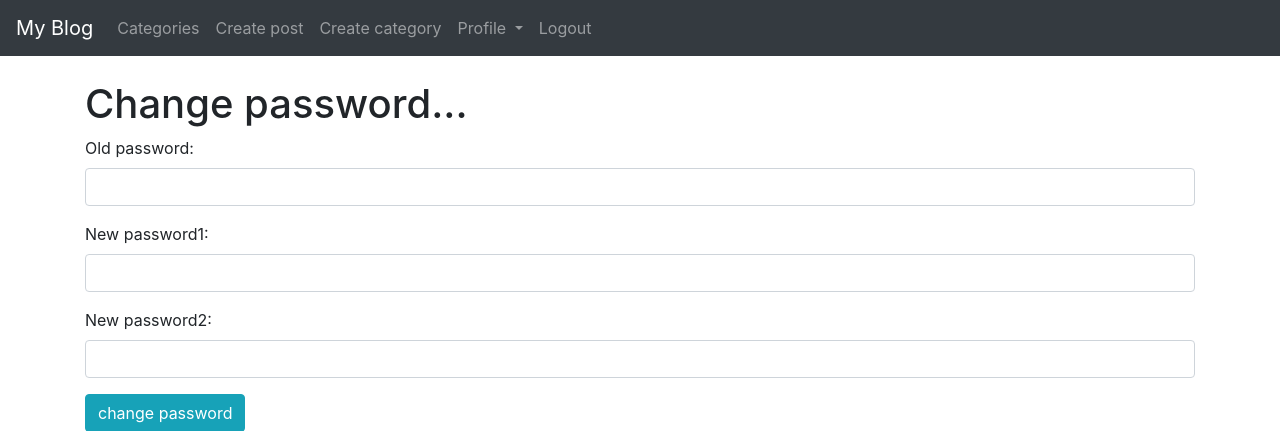
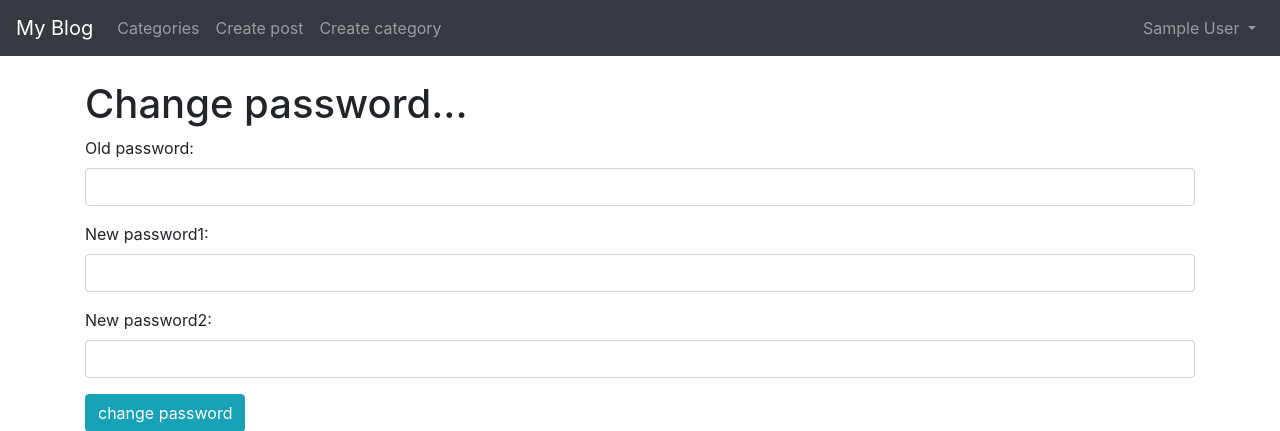
Before and after one commit to mfarjami/Django-blog, a Django app: page /account/password/ in a window 1280 px wide. Shown: the top 431 px of the page. Run offline with Django 3.2, Linux system fonts and the light colour scheme; the visitor is signed in with stand-in values (Sample User, id 1); some libraries are stand-ins or nearby versions.

Commit message:
Update username to navbar

```diff
--- a/crm1/blog/templates/blog/list.html
+++ b/crm1/blog/templates/blog/list.html
@@ -51,11 +51,29 @@
 				<a class="nav-link" href="{% url 'blog:category' %}">Create category</a>
 			</li>
 
+
+
+
+			{% else %}
+
+			<li class="nav-item">
+				<a class="nav-link" href="{% url 'account:register' %}">Register</a>
+			</li>
+			<li class="nav-item">
+				<a class="nav-link" href="{% url 'login' %}">Login</a>
+			</li>
+			{% endif %}
+
+
+		</ul>
+{% if user.is_authenticated %}
+		<ul class="navbar-nav ml-auto">
 			<li class="nav-item dropdown">
 				<a class="nav-link dropdown-toggle" href="#" id="navbarDropdown" role="button" data-toggle="dropdown" aria-haspopup="true" aria-expanded="false">
-					Profile
+					{{ user.first_name }}
+					{{ user.last_name }}
 				</a>
-			  <ul class="dropdown-menu" aria-labelledby="navbarDropdown">
+			  <ul class="dropdown-menu dropdown-menu-right" aria-labelledby="navbarDropdown">
 				<li><a class="dropdown-item" href="{% url 'account:edit_profile' %}">Edit setting</a></li>
 
 				{% if user.profile.id %}
@@ -68,22 +86,15 @@
 				<li><a class="dropdown-item" href="{% url 'account:create_profile_page' %}">Create Profile page</a></li>
 				{% endif %}
 
+				<a class="dropdown-item" href="{% url 'logout' %}">Logout</a>
+
 			  </ul>
 			</li>
 
-			<li class="nav-item">
-				<a class="nav-link" href="{% url 'logout' %}">Logout</a>
-			</li>
 
-			{% else %}
+		</ul>
+{% endif %}
 
-			<li class="nav-item">
-				<a class="nav-link" href="{% url 'account:register' %}">Register</a>
-			</li>
-			<li class="nav-item">
-				<a class="nav-link" href="{% url 'login' %}">Login</a>
-			</li>
-			{% endif %}
 	</div>
 </nav>
 		<br/>
```
